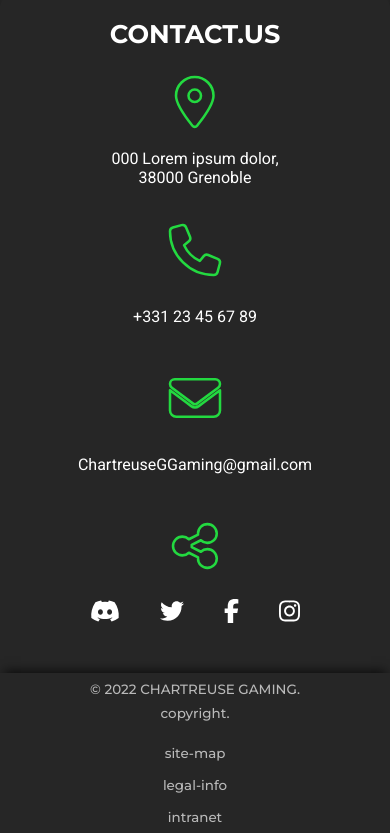
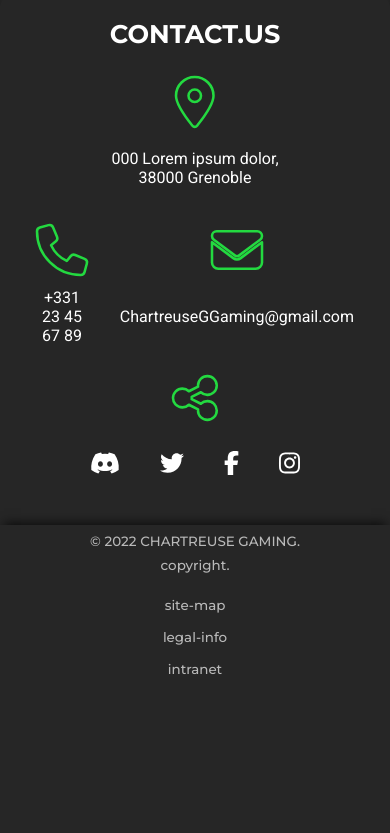
Before and after one commit to Alpes-Esport/Website, a Vue app: page / in a window 390 px wide. Shown: the part 4423-5256 px from the top of the page. After the commit the page ends 5108 px from the top, so only its background shows below. Built offline with nearby package versions, Linux system fonts and the light colour scheme; what @splidejs/vue-splide would draw is missing.

Commit message:
Shortcut for email and phone

```diff
--- a/src/views/Home.vue
+++ b/src/views/Home.vue
@@ -274,14 +274,14 @@
             38000 Grenoble
           </p>
         </div>
-        <div>
+        <a href="tel:+33123456789">
           <font-awesome-icon icon="fa-solid fa-phone" />
           <p>+331 23 45 67 89</p>
-        </div>
-        <div>
+        </a>
+        <a href="mailto:ChartreuseGGaming@gmail.com">
           <font-awesome-icon icon="fa-solid fa-envelope" />
           <p>ChartreuseGGaming@gmail.com</p>
-        </div>
+        </a>
         <div>
           <font-awesome-icon icon="fa-solid fa-share-nodes" />
           <span>
@@ -809,7 +809,7 @@ export default {
     flex-wrap: wrap;
     align-items: flex-start;
 
-    div {
+    & > * {
       flex: 1 0 0;
       display: flex;
       flex-flow: column nowrap;
@@ -818,6 +818,8 @@ export default {
       gap: 16px;
       text-align: center;
       padding: 16px;
+      color: white;
+      text-decoration: none;
 
       & > * {
         height: 50px;
```
